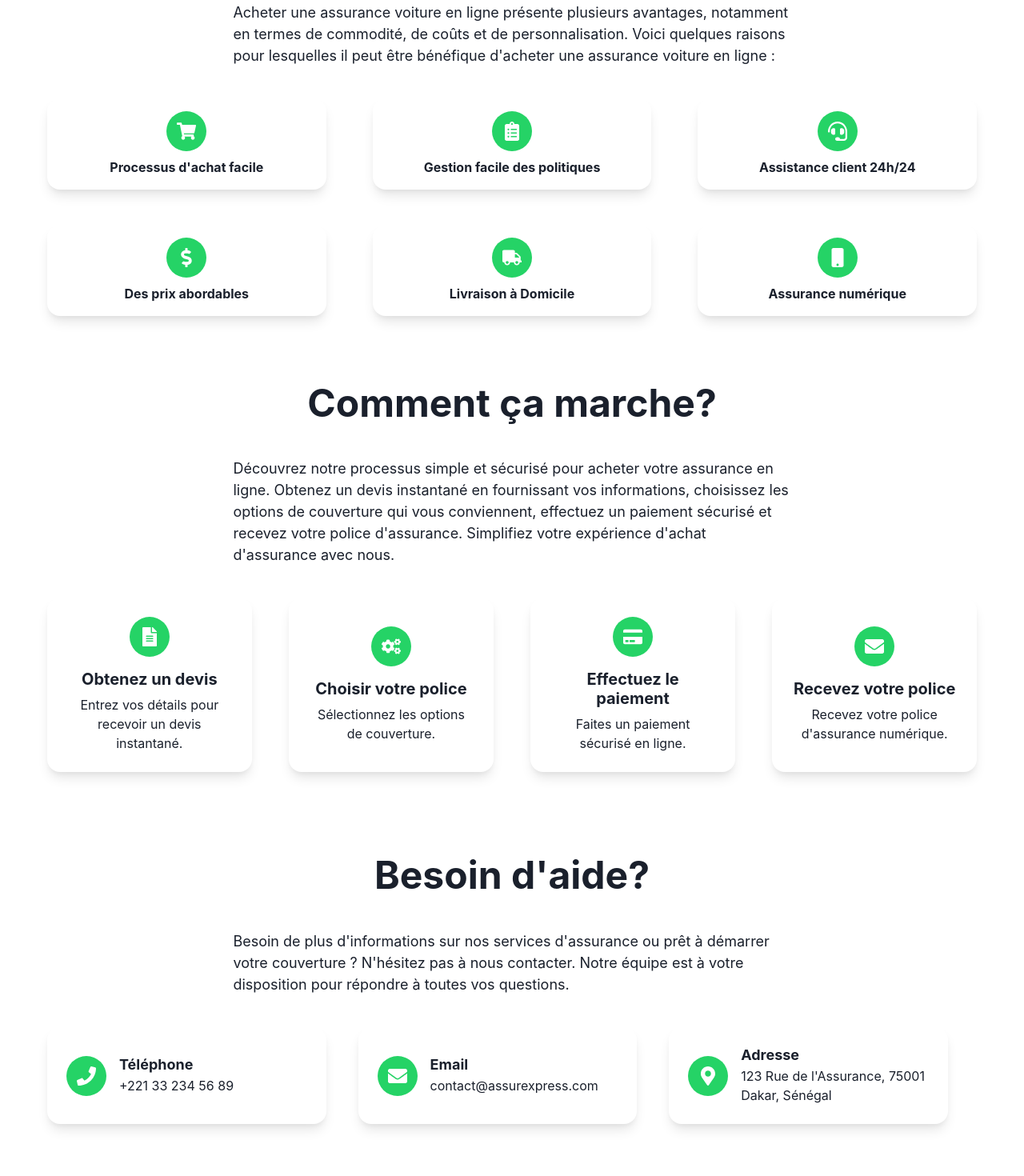
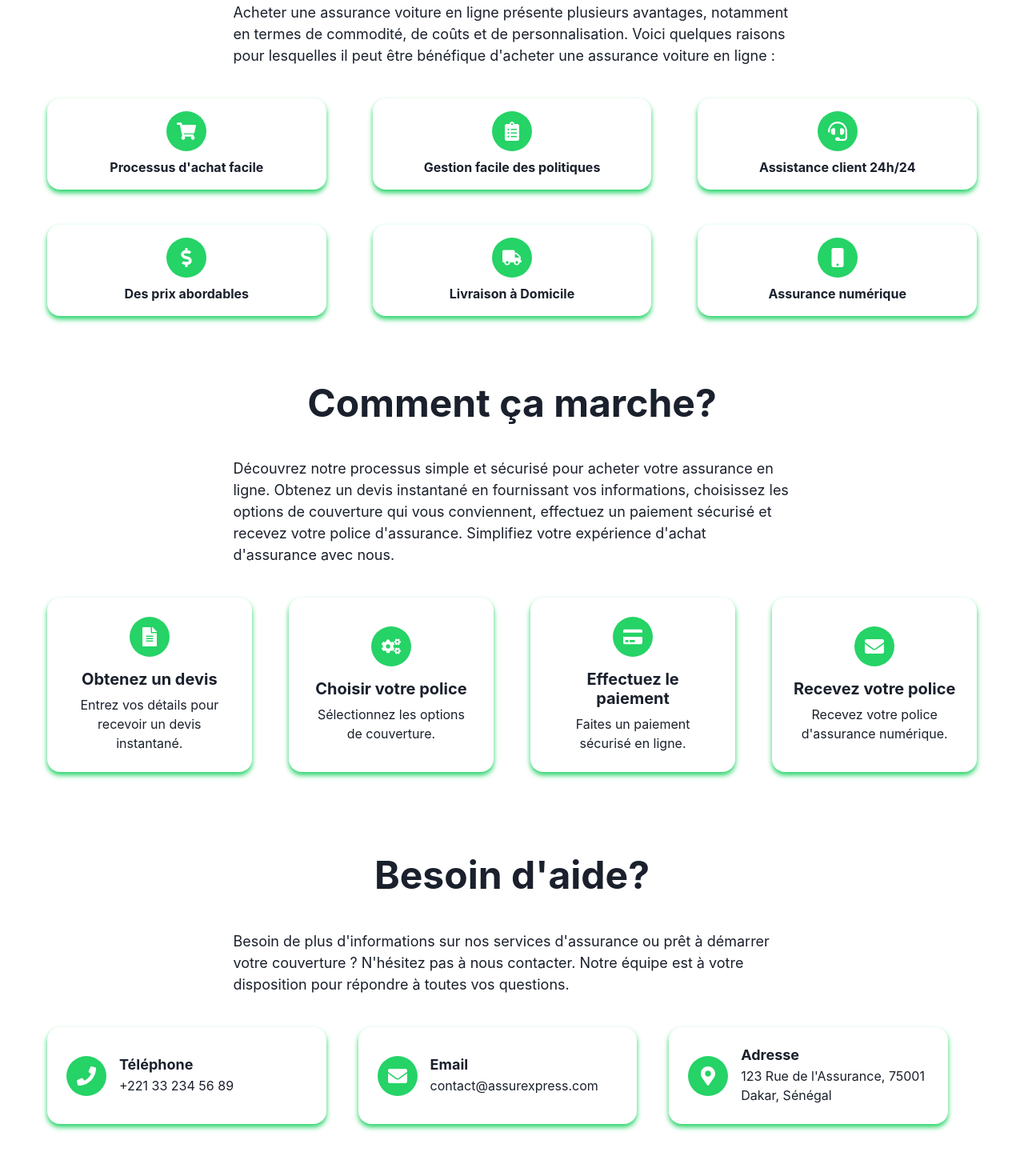
Before and after one commit to XMAN-MHD/asssurExpress, a React (Vite) app in the folder frontend/: page / in a window 1280 px wide. Shown: the part 1040-2510 px from the top of the page at 80% size. Built offline with nearby package versions, Linux system fonts and the light colour scheme.

Commit message:
update Home

```diff
--- a/frontend/src/components/DashboardHome.jsx
+++ b/frontend/src/components/DashboardHome.jsx
@@ -93,16 +93,20 @@ const DashboardHome = () => {
 
         {/* Section for displaying user's insurance policies */}
         <Heading as="h2" size="lg" mb={4}>Vos Polices d'Assurance</Heading>
-        {policies.length === 0 ? (
+        {isLoading ? (
+          <Text mb={4}>Chargement des polices...</Text>
+        ) : isError ? (
+          <Text mb={4}>Une erreur s'est produite : {message}</Text>
+        ):policies.length === 0 ? (
           <Text mb={4}>Vous n'avez aucune police d'assurance pour le moment.</Text>
-        ) : (
+        ): (
           <Box maxH="300px" overflowY="auto" mb={4}>
             <VStack align="start" spacing={4}>
               {policies.map(policy => (
                 <Box key={policy.id} p={4} borderWidth="1px" borderRadius="md" width="100%" bg="beige">
                   <Text fontSize="lg" fontWeight="bold">{policy.vehicle.brand} {policy.vehicle.model}</Text>
-                  <Text>Date de délivrance: {format(new Date(policy.deliverance), 'dd/MM/yyyy - HH:mm:ss')}</Text>
-                  <Text>Date d'expiration: {format(policy.expiration, 'dd/MM/yyyy')}</Text>
+                  <Text>Date de délivrance: Le {format(new Date(policy.deliverance), 'dd/MM/yyyy à HH:mm:ss')}</Text>
+                  <Text>Date d'expiration: Le {format(policy.expiration, 'dd/MM/yyyy')}</Text>
                 </Box>
               ))}
             </VStack>
--- a/frontend/src/components/HomeHowItWorks.jsx
+++ b/frontend/src/components/HomeHowItWorks.jsx
@@ -70,9 +70,10 @@ const StepBox = ({ icon, title, description }) => {
       direction="column"
       textAlign="center"
       bg="white"
-      boxShadow="lg"
+      boxShadow="0px 4px 6px #25D366"
+      _hover={{ boxShadow: "lg" }}
       borderRadius="2xl"
-      _hover={{ boxShadow: "0px 4px 6px #25D366" }}
+
       justifyContent="center"
       alignItems="center"
     >
--- a/frontend/src/components/HomeNeedHelp.jsx
+++ b/frontend/src/components/HomeNeedHelp.jsx
@@ -52,9 +52,9 @@ const ContactBox = ({ icon, title, contactInfo }) => {
       direction="row"
       textAlign="left"
       bg="white"
-      boxShadow="lg"
+      boxShadow="0px 4px 6px #25D366"
+      _hover={{ boxShadow: "lg" }}
       borderRadius="2xl"
-      _hover={{ boxShadow: "0px 4px 6px #25D366" }}
       justifyContent="flex-start"
       alignItems="center"
       wrap="nowrap"
--- a/frontend/src/components/HomeServices.jsx
+++ b/frontend/src/components/HomeServices.jsx
@@ -124,9 +124,9 @@ const FeatureBox = ({ icon, text }) => {
       flexWrap="wrap"
       textAlign="center"
       bg="white"
-      boxShadow="lg"
+      boxShadow="0px 4px 6px #25D366"
       borderRadius="2xl"
-      _hover={{ boxShadow: "0px 4px 6px #25D366" }}
+      _hover={{ boxShadow: "lg" }}
       justifyContent="center"
       alignItems="center"
       direction="column"
--- a/frontend/src/components/pages/Home.jsx
+++ b/frontend/src/components/pages/Home.jsx
@@ -1,4 +1,5 @@
 import React, { Suspense } from 'react';
+import { Helmet } from 'react-helmet';
 import Hero from '../HomeHero'; // importing Hero component
 import Services from '../HomeServices'; // importing Services component
 import HowItWorks from '../HomeHowItWorks'; // importing HowItWorks component
@@ -9,7 +10,15 @@ import ErrorBoundary from '../ErrorBoundary';
 const Home = () => {
   return (
     <>
-      {/* Suspense and lazy loading can be used for better performance */}
+      {/* Using react-helmet for SEO */}
+      <Helmet>
+        <title>Accueil - Assure'Express</title>
+        <meta name="description" content="Bienvenue sur notre application d'assurance. Obtenez les meilleures polices d’assurance, découvrez son fonctionnement et obtenez de l’aide lorsque vous en avez besoin." />
+        <meta name="keywords" content="assurance, application d'assurance, assurance en ligne, achetez une assurance, meilleures polices d'assurance, comment ça marche, obtenir de l'aide" />
+        <link rel="canonical" href="http://yourwebsite.com/home" />
+      </Helmet>
+
+      {/* Suspense and lazy loading for better performance */}
       <Suspense fallback={<div>Loading...</div>}>
         {/* Error boundary to catch errors in Hero component */}
         <ErrorBoundary>
```
